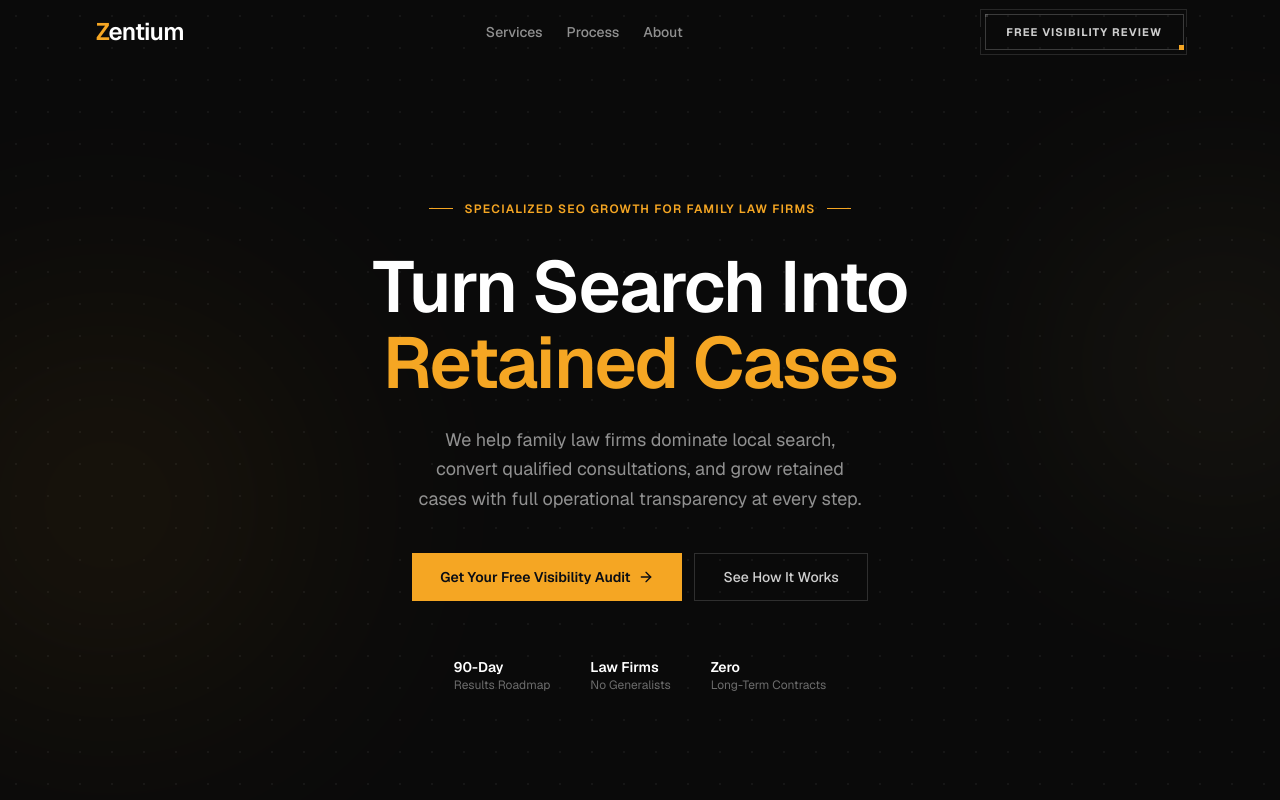
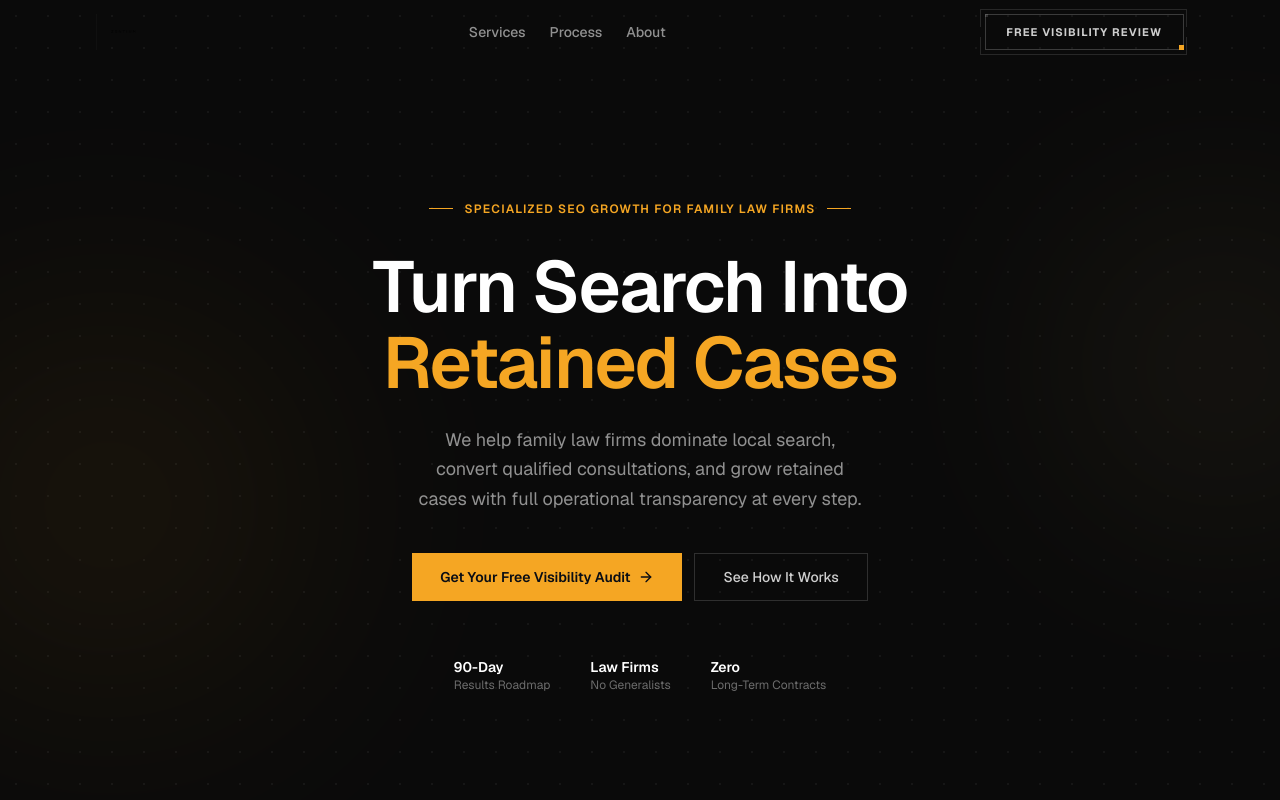
Before and after one commit to aethersites-studio/zentium, a Next.js app: page / in a window 1280 px wide. Shown: the top 800 px of the page. Built offline with nearby package versions, Linux system fonts and the light colour scheme.

Commit message:
Use zentium website logo in navbar and footer

```diff
--- a/components/footer.tsx
+++ b/components/footer.tsx
@@ -1,4 +1,5 @@
 import Link from "next/link";
+import Image from "next/image";
 import { Separator } from "@/components/ui/separator";
 
 const footerLinks = {
@@ -27,9 +28,13 @@ export function Footer() {
           {/* Brand */}
           <div className="col-span-2 md:col-span-1">
             <Link href="/" className="flex items-center mb-4 group hover:opacity-80 transition-opacity">
-              <span className="text-base font-semibold tracking-tight">
-                <span style={{ color: "#F5A623" }}>Z</span>entium
-              </span>
+              <Image
+                src="/logos/zentium-website-logo.png"
+                alt="Zentium"
+                width={1536}
+                height={1024}
+                className="h-8 w-auto"
+              />
             </Link>
             <p className="text-sm text-muted-foreground leading-relaxed max-w-xs mb-4">
               Specialized SEO and intake optimization built exclusively for law firms.
--- a/components/navigation.tsx
+++ b/components/navigation.tsx
@@ -1,6 +1,7 @@
 "use client";
 
 import Link from "next/link";
+import Image from "next/image";
 import { usePathname } from "next/navigation";
 import { useState, useEffect } from "react";
 import { Menu } from "lucide-react";
@@ -46,9 +47,14 @@ export function Navigation() {
         <div className="flex items-center justify-between h-16">
           {/* Logo */}
           <Link href="/" className="flex items-center group" aria-label="Zentium home">
-            <span className="text-2xl font-semibold tracking-tight text-white transition-opacity group-hover:opacity-80">
-              <span style={{ color: "#F5A623" }}>Z</span>entium
-            </span>
+            <Image
+              src="/logos/zentium-website-logo.png"
+              alt="Zentium"
+              width={1536}
+              height={1024}
+              priority
+              className="h-9 w-auto transition-opacity group-hover:opacity-80"
+            />
           </Link>
 
           {/* Desktop nav */}
```
Also changed, not shown: public/logos/zentium-website-logo.png (added).
